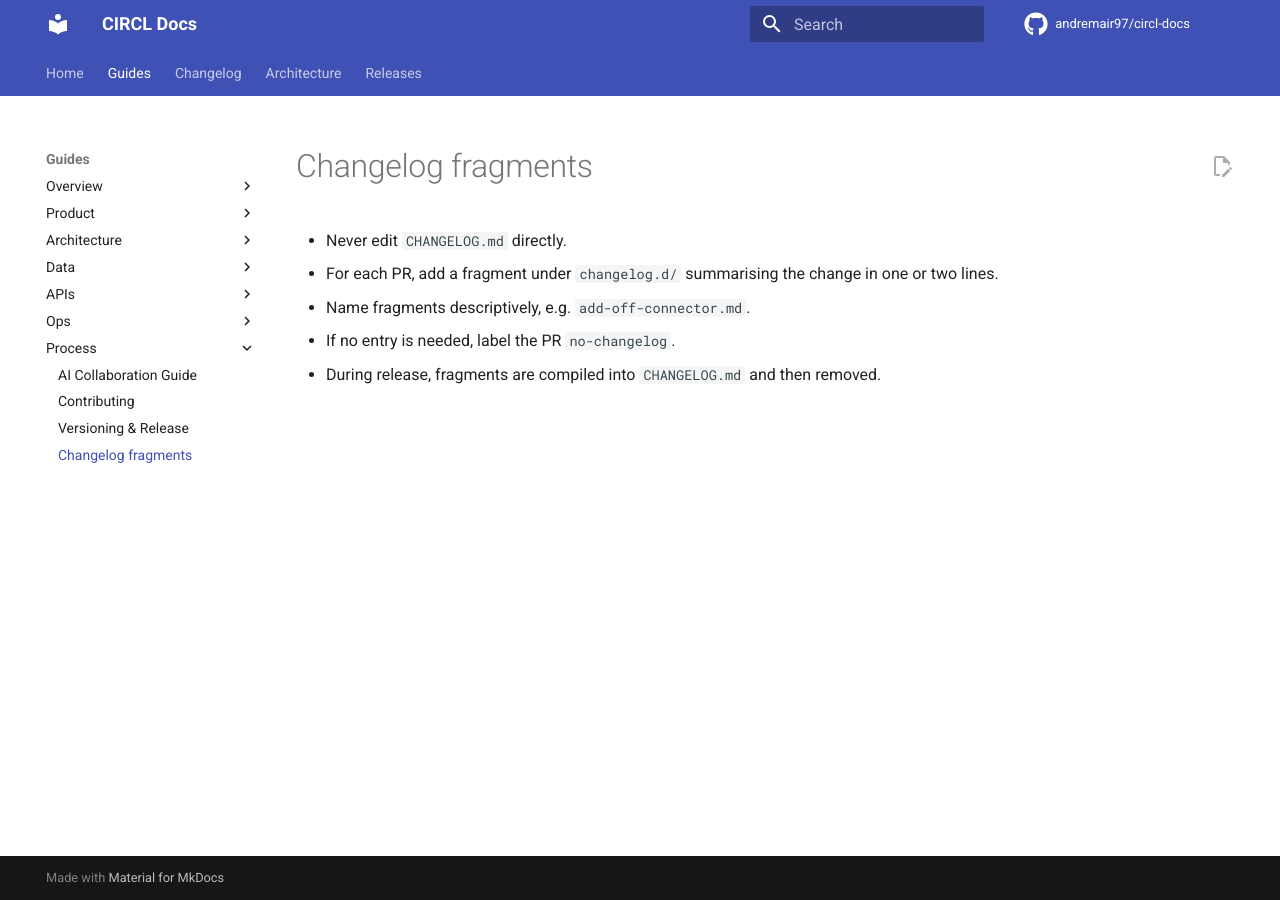
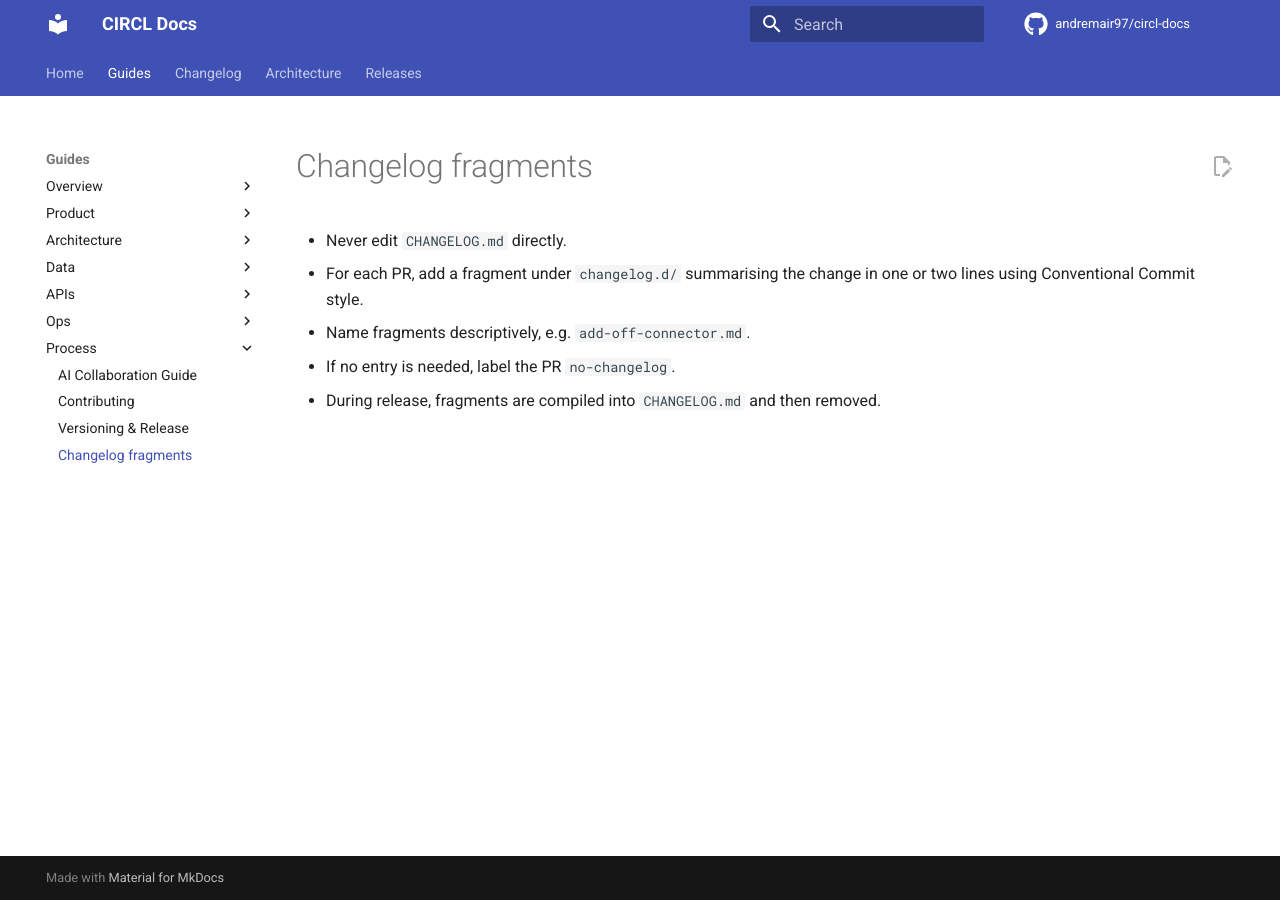
Before and after one commit to andremair97/circl-docs, an MkDocs documentation site: the page built from docs/contributing/changelog.md, in a window 1280 px wide. Built offline with MkDocs 1.6.1 and Material for MkDocs 9.7.7, drawn with Linux system fonts in a browser that asks for light colours; comment, search, counter and statistics services are not loaded.

Commit message:
docs: clarify changelog fragment style

```diff
--- a/docs/contributing/changelog.md
+++ b/docs/contributing/changelog.md
@@ -1,7 +1,7 @@
 # Changelog fragments
 
 - Never edit `CHANGELOG.md` directly.
-- For each PR, add a fragment under `changelog.d/` summarising the change in one or two lines.
+- For each PR, add a fragment under `changelog.d/` summarising the change in one or two lines using Conventional Commit style.
 - Name fragments descriptively, e.g. `add-off-connector.md`.
 - If no entry is needed, label the PR `no-changelog`.
 - During release, fragments are compiled into `CHANGELOG.md` and then removed.
```
Also changed, not shown: AGENT.md (+6 -6 lines), README.md (+1 -1 lines).
